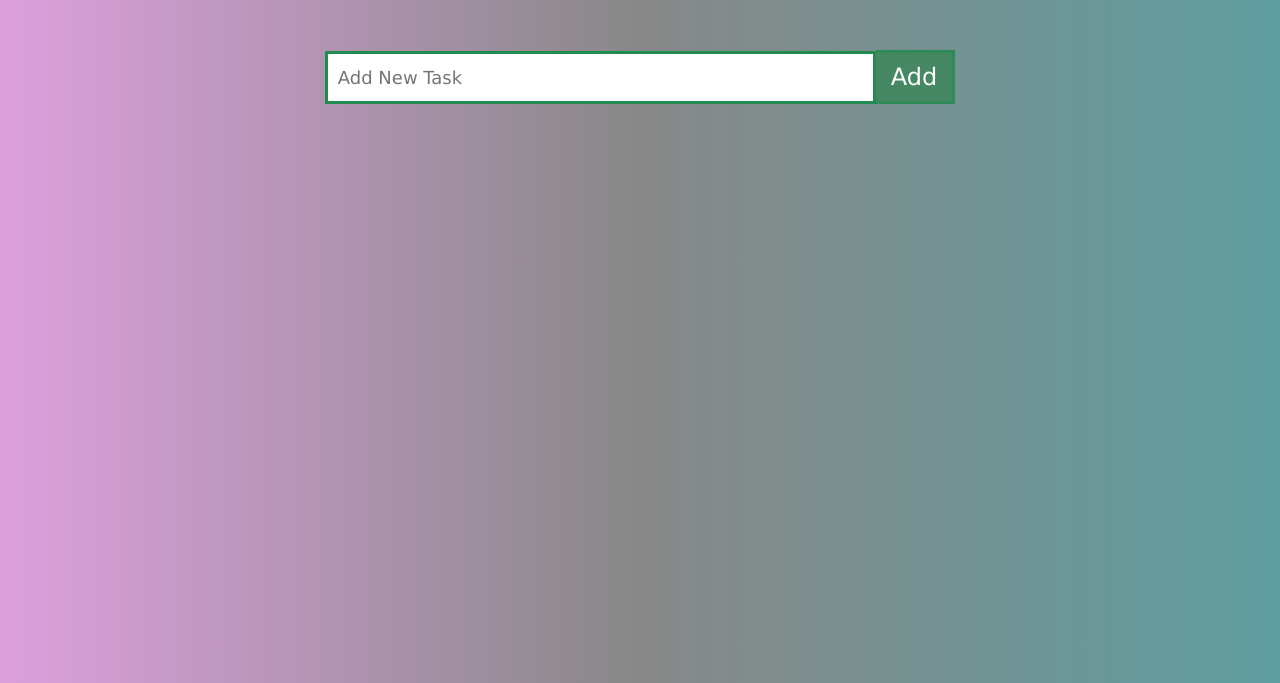
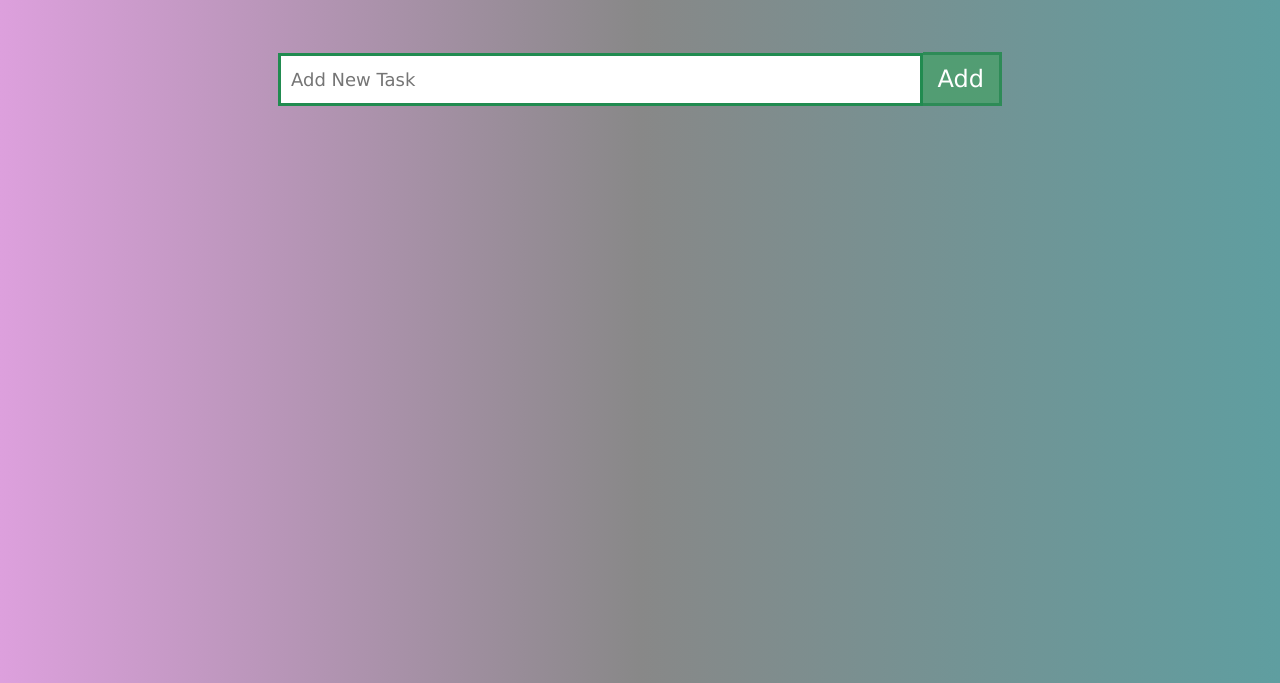
Before and after one commit to Talika-Bajaj/To-Do-List-, a plain HTML site: page index.html in a window 1280 px wide. Shown: the part 117-800 px from the top of the page. Drawn offline with Linux system fonts and the light colour scheme.

Commit message:
Update some changes in stylesheet

```diff
--- a/style.css
+++ b/style.css
@@ -15,9 +15,9 @@ body {
     height: 100%;
     padding: 24px 25px 50px;;
     display: grid;
-    grid-template-rows: 90px 50px auto auto;
+    grid-template-rows: 90px 51px auto auto;
     gap: 55px;
-    max-width: 90vw;
+    max-width: 95vw;
     margin: auto;
     grid-template-columns: 100%;
 }
@@ -29,7 +29,8 @@ body {
     right: -100%;
     height: 100%;
     width: 20%;
-    transition: 0.5s
+    transition: 0.5s;
+    z-index: 2;
 }
 
 .side-bar.active {
@@ -134,12 +135,15 @@ body {
 
 .container h1 {
     font-size: 40px;
+    color: white;
 }
 
 .new-item {
     display: flex;
     justify-content: center;
     align-items: center;
+    width: 724px;
+    margin: auto;
 }
 
 #task {
@@ -147,14 +151,15 @@ body {
     font-size: 18px;
     /* border-radius: 10px; */
     border: 3px solid #218b50;
-    width: 50%;
+    width: -moz-available;
+    width: -webkit-fill-available;
     outline: none;
 }
 
 #add-btn {
     padding: 10px 15px;
     font-size: 24px;
-    background-color: #468863;
+    background-color: #529d73;
     border: 3px solid seagreen;
     border-left: 0;
     color: white;
@@ -211,7 +216,7 @@ body {
 }
 
 .list-items {
-    width: 57%;
+    width: 724px;
     display: flex;
     justify-content: center;
     align-items: stretch;
@@ -240,6 +245,10 @@ body {
 .list:nth-child(odd) .check, .list:nth-child(odd) .close {
     background-color: rgb(51, 105, 76);
     color: white;
+}
+
+.para {
+    width: 90%;
 }
 
 .check {
@@ -276,7 +285,7 @@ body {
 }
 
 .completed {
-    width: 57%;
+    width: 724px;
     display: flex;
     flex-direction: column;
     margin: auto;
```
